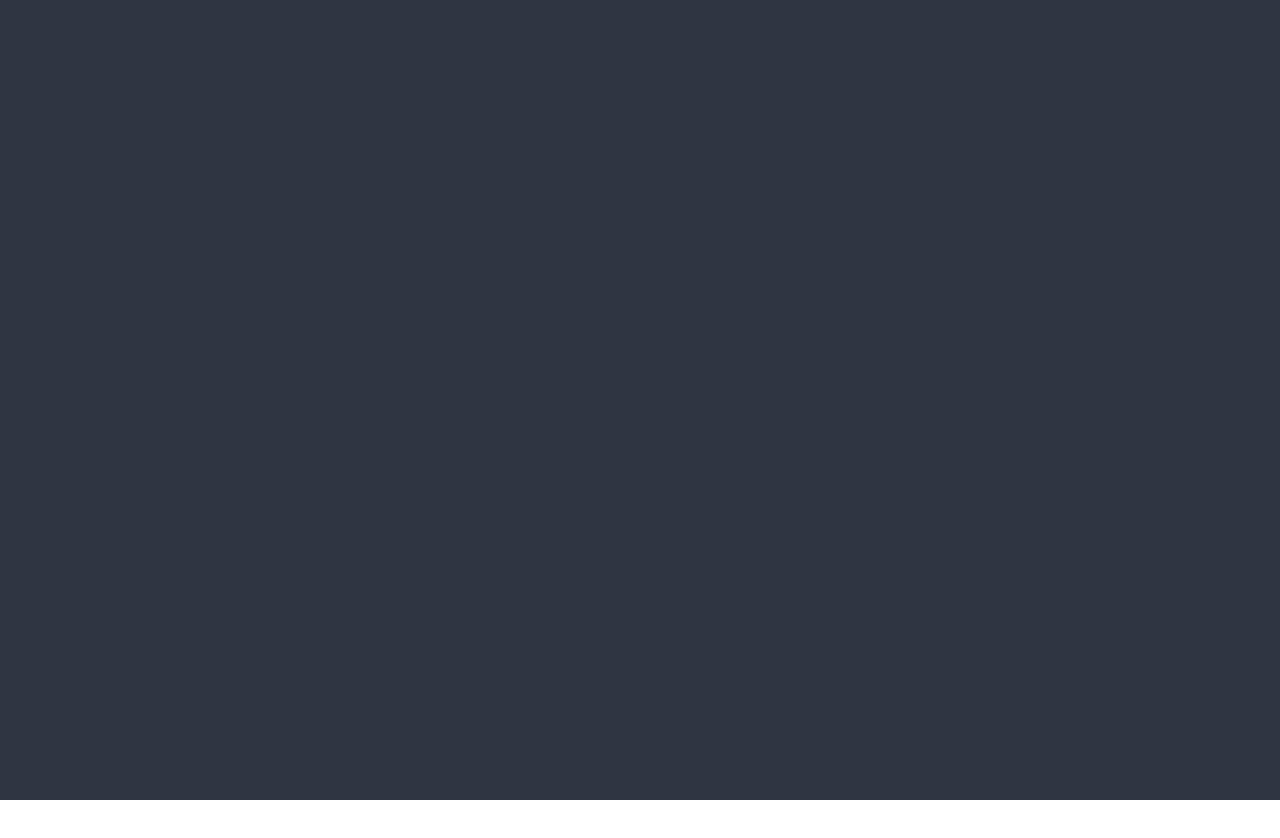
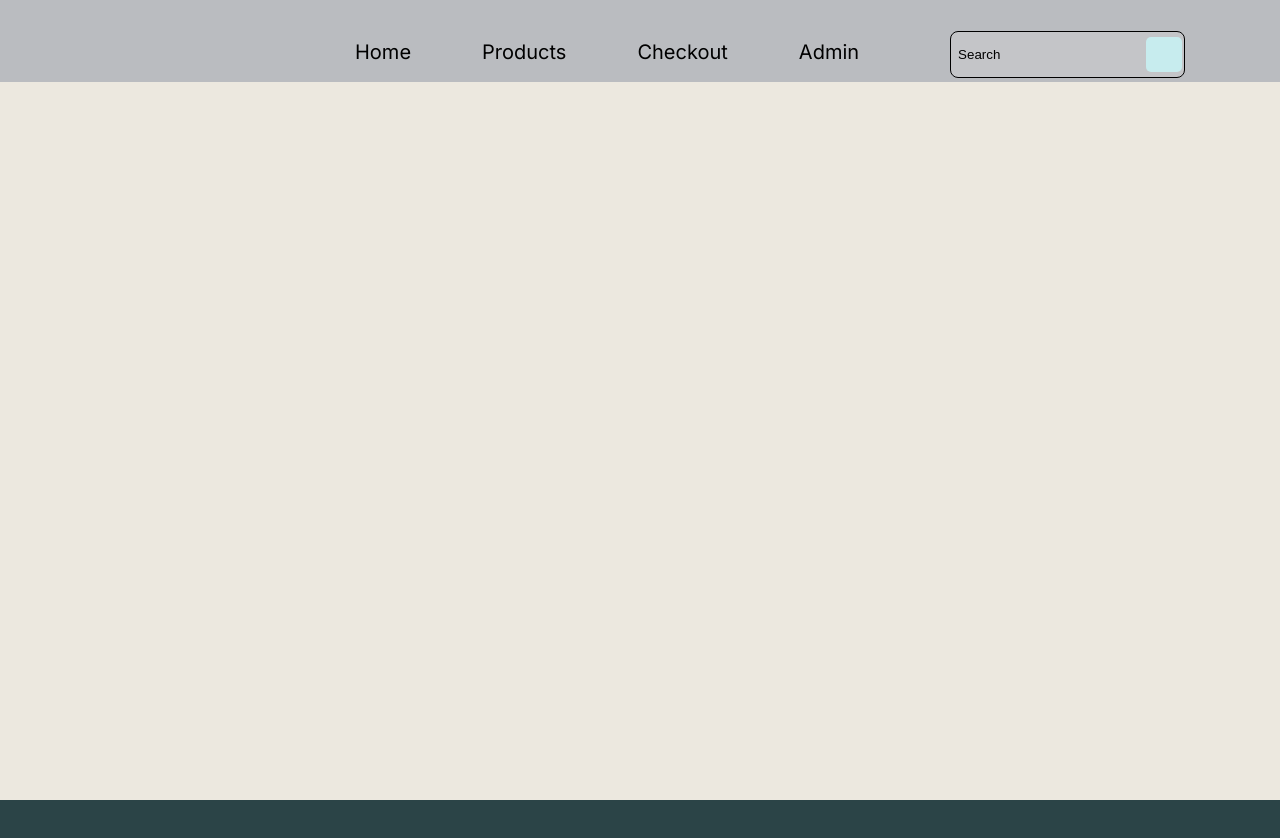
Before and after one commit to Tsebo200/Oilixate, a React (Create React App) app in the folder client/: page /Checkout in a window 1280 px wide. Shown: the top 838 px of the page. Before the commit the page ends 800 px from the top, so only its background shows below. Built offline with nearby package versions, Linux system fonts and the light colour scheme.

Commit message:
Styling the pages
Styled the Sign In page with colour

```diff
--- a/client/src/App.js
+++ b/client/src/App.js
@@ -7,6 +7,7 @@ import Dashboard from './components/Dashboard';
 import Products from './components/Products';
 import Checkout from './components/Checkout';
 import Admin from './components/Admin';
+import Navigation from './components/Navigation';
 
 function App() {
   return (
@@ -19,9 +20,9 @@ function App() {
     <Routes>
     <Route path="/" element={<><Login/></>}></Route>
     <Route path="/Dashboard" element={<><Dashboard/></>}></Route>
-    <Route path="/Products" element={<><Products/></>}></Route>
-    <Route path="/Checkout" element={<><Checkout/></>}></Route>
-    <Route path="/Admin" element={<><Admin/></>}></Route>
+    <Route path="/Products" element={<><Navigation/> <Products/></>}></Route>
+    <Route path="/Checkout" element={<><Navigation/> <Checkout/></>}></Route>
+    <Route path="/Admin" element={<><Navigation/> <Admin/></>}></Route>
     </Routes>
     </div>
   );
--- a/client/src/components/Navigation.js
+++ b/client/src/components/Navigation.js
@@ -1,2 +1,22 @@
 import React from "react";
 import {useNavigate} from "react-router-dom";
+
+const Navigation = () => {
+    return(
+        <>
+        <div className="main-container-two">
+        <div className="nav-bar">
+            <div className="nav-logo"></div>
+            <a href="/Dashboard"><p className="nav-home">Home</p></a>
+            <a href="/Products"><p className="nav-product">Products</p></a>
+            <a href="/Checkout"><p className="nav-checkout">Checkout</p></a>
+            <a href="/Admin"><p className="nav-admin">Admin</p></a>
+            <input type={"text"} placeholder={'Search'} className="search-box"></input>
+            <button className="search-btn"></button>
+            <div className="checkout-modal"></div>
+        </div>
+        </div>
+        </>
+    )
+}
+export default Navigation
--- a/client/src/index.css
+++ b/client/src/index.css
@@ -7,7 +7,14 @@ html, body, p, li, ul, h1{
 .main-container{
   width: 100%;
   height: 100vh;
-  background-color: #2F3542;
+  background: #2B4447;
+  float: left;
+}
+
+.main-container-two{
+  width: 100%;
+  height: 100vh;
+  background: #ECE8DF;
   float: left;
 }
 
@@ -16,7 +23,7 @@ html, body, p, li, ul, h1{
   height: 100vh;
   margin-left: 115px;
   border-radius: 15px;
-  background-color: #74B9FF;
+  background-color: #ECE8DF;
   float: left;
 }
 
@@ -51,6 +58,7 @@ html, body, p, li, ul, h1{
 .oilixate{
   font-family: 'Inter';
   font-weight: 400;
+  color: #2B4447;
   font-size: 13px;
   margin-top: 110px;
   margin-left: 5.55px;
@@ -62,6 +70,7 @@ html, body, p, li, ul, h1{
   height: 100vh;
   margin-left: 601px;
   margin-top: -100vh;
+  background: #E6B27E;
   border-radius: 0px 15px 15px 0px;
   /* background-image: url("../src/Assets/right.jpg"); */
   background-repeat: no-repeat;
@@ -74,6 +83,7 @@ html, body, p, li, ul, h1{
   margin-top: 197px;
   margin-left: -110px;
   font-family: 'Inter';
+  color: #2B4447;
   font-weight: 400;
   font-size: 33px;
   float: left;
@@ -82,6 +92,7 @@ html, body, p, li, ul, h1{
 .welcome-login-text{
   margin-top: 250px;
   margin-left: -110px;
+  color: #2B4447;
   font-family: 'Inter';
   font-weight: 300;
   float: left;
@@ -91,6 +102,7 @@ html, body, p, li, ul, h1{
 .email-text{
   margin-top: 300px;
   margin-left: -300px;
+  color: #EBA182;
   font-family: 'Inter';
   font-weight: 300;
   float: left;
@@ -99,6 +111,7 @@ html, body, p, li, ul, h1{
 .password-text{
   margin-top: 25px;
   margin-left: 101px;
+  color: #EBA182;
   font-family: 'Inter';
   font-weight: 300;
   float: left;
@@ -141,6 +154,7 @@ html, body, p, li, ul, h1{
 label{
   font-size: 12px;
   font-family: 'Inter';
+  color: #2B4447;
   letter-spacing: -0.042em;
   font-weight: 400;
   margin-left: -300px;
@@ -154,7 +168,7 @@ label{
   font-size: 13px;
   font-family: 'Inter';
   font-weight: 400;
-  color: blue;
+  color: #2B4447;
   float: left;
 }
 
@@ -164,12 +178,12 @@ label{
   margin-left: 113px;
   margin-top: 60px;
   border-radius: 9px;
-  background-color: #0984e3;
+  background: #2B4447;
   float: left;
 }
 
 .signIn-btn-container:hover{
-  background-color: #2F3542;
+  background-color: #EBA182;
   cursor: pointer;
 }
 
@@ -332,3 +346,94 @@ label{
   margin-top: 114px;
   float: left;
 }
+
+/* Nav-Bar */
+.nav-bar{
+  width: 100%;
+  height: 82px;
+  background: #BABCC0;
+  float: left;
+}
+
+.nav-home{
+  font-family: 'Inter';
+  margin-top: 40px;
+  margin-left: 355px;
+  font-weight: 400;
+  color: #000000;
+  font-size: 20px;
+  float: left;
+}
+
+.nav-home:hover{
+  color: #FFFFFF;
+}
+
+.nav-product{
+  font-family: 'Inter';
+  margin-top: 40px;
+  margin-left: 71px;
+  font-weight: 400;
+  color: #000000;
+  font-size: 20px;
+  float: left;
+}
+
+.nav-product:hover{
+  color: #FFFFFF;
+}
+
+.nav-checkout{
+  font-family: 'Inter';
+  margin-top: 40px;
+  margin-left: 71px;
+  font-weight: 400;
+  color: #000000;
+  font-size: 20px;
+  float: left;
+}
+
+.nav-checkout:hover{
+  color: #FFFFFF;
+}
+
+.nav-admin{
+  font-family: 'Inter';
+  margin-top: 40px;
+  margin-left: 71px;
+  font-weight: 400;
+  color: #000000;
+  font-size: 20px;
+  float: left;
+}
+
+.nav-admin:hover{
+  color: #FFFFFF;
+}
+
+.search-box{
+  width: 229px;
+  height: 43px;
+  margin-top: 31px;
+  margin-left: 91px;
+  background: rgba(217, 217, 217, 0.3);
+  border: 1px solid #000000;
+  border-radius: 8px;
+  float: left;
+}
+
+::placeholder{
+  color: #000000;
+  padding-left: 5px;
+}
+
+.search-btn{
+  border-style: none;
+  width: 36px;
+  height: 35px;
+  margin-top: 37px;
+  margin-left: -39px;
+  background: #C7ECEE;
+  border-radius: 5px;
+  float: left;
+}
```
